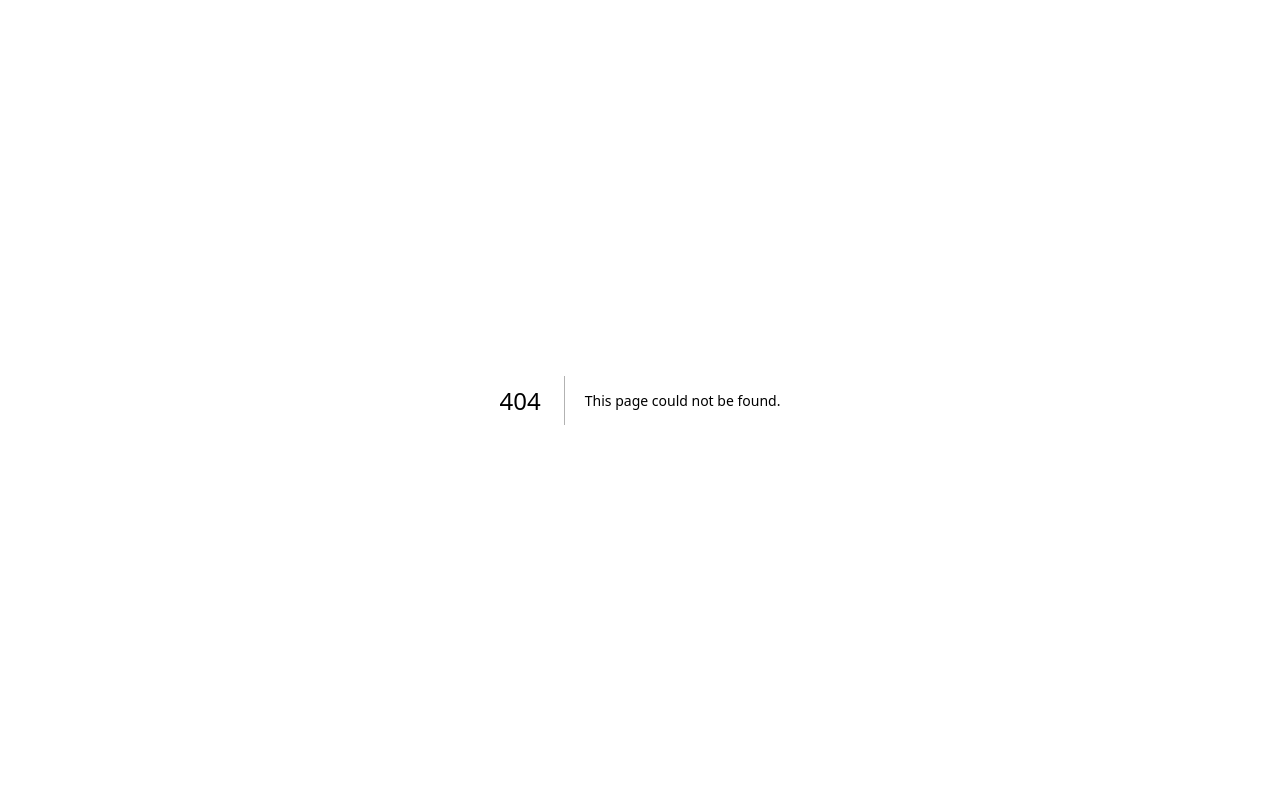
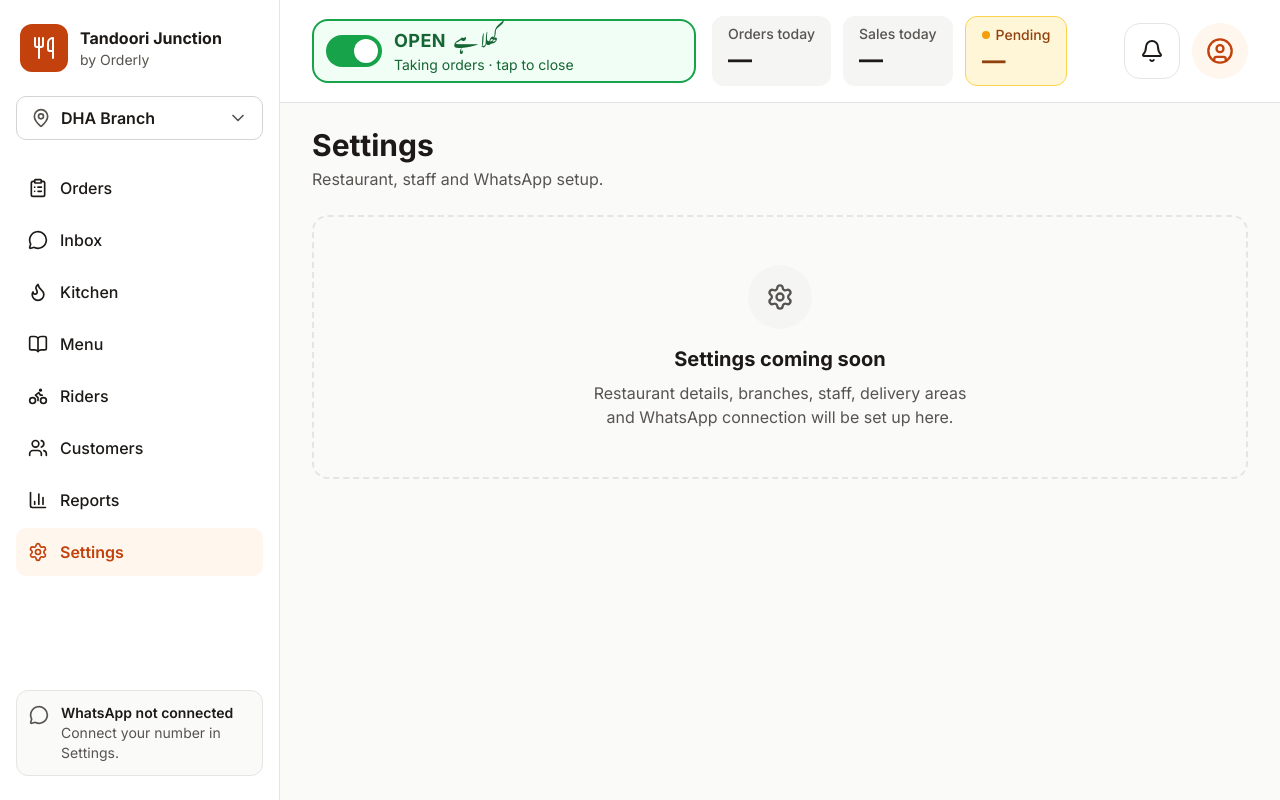
Before and after one commit to Zee-Gg/Orderly, a Next.js app: page /settings in a window 1280 px wide. Before the commit this address had no page. Built offline with nearby package versions, Linux system fonts and the light colour scheme; a web font is replaced by a local one.

Commit message:
Add settings page
Co-Authored-By: Claude Opus 5.5 <noreply@anthropic.com>

```diff
--- /dev/null
+++ b/src/app/(dashboard)/settings/page.tsx
@@ -0,0 +1,20 @@
+import type { Metadata } from "next";
+import { Settings as SettingsIcon } from "lucide-react";
+import { EmptyState } from "@/components/ui/empty-state";
+import { PageHeader } from "@/components/shell/page-header";
+
+export const metadata: Metadata = { title: "Settings" };
+
+export default function SettingsPage() {
+  return (
+    <>
+      <PageHeader title="Settings" description="Restaurant, staff and WhatsApp setup." />
+      <EmptyState
+        tone="neutral"
+        icon={<SettingsIcon />}
+        title="Settings coming soon"
+        description="Restaurant details, branches, staff, delivery areas and WhatsApp connection will be set up here."
+      />
+    </>
+  );
+}
```
